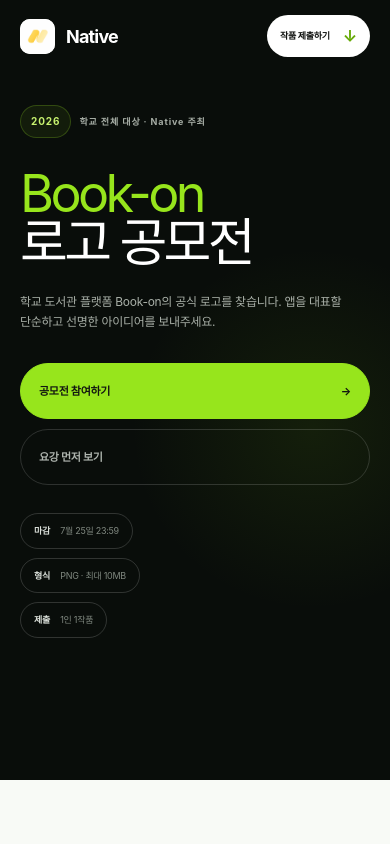
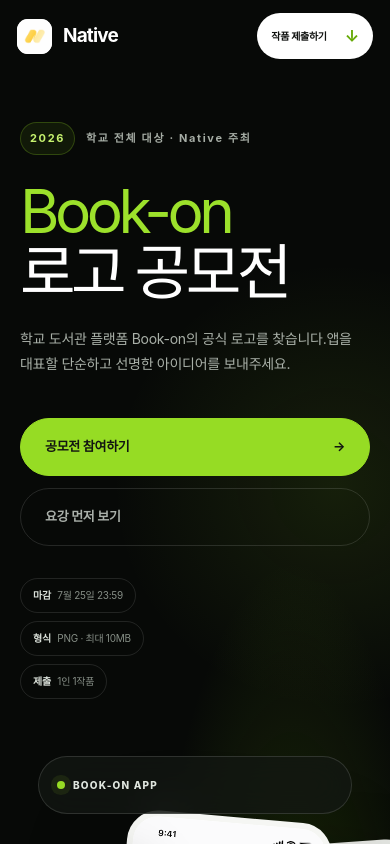
Before and after one commit to team-native/native-official-web, a Next.js app: page /book-on-logo-contest in a window 390 px wide. Shown: the top 844 px of the page. Built offline with nearby package versions, Linux system fonts and the light colour scheme.

Commit message:
fix: restore original contest hero layout

```diff
--- a/app/book-on-logo-contest/contest.css
+++ b/app/book-on-logo-contest/contest.css
@@ -368,57 +368,3 @@
   .hero-phone-detail { right: -58px; bottom: 33px; width: 172px; height: 373px; }
   .hero-usage { left: 7px; bottom: 18px; }
 }
-
-/* Restored text-first contest hero */
-.contest-header { width: min(1120px, calc(100% - 96px)); grid-template-columns: 1fr auto; }
-.contest-header > .contest-brand { justify-self: start; }
-.contest-header .contest-brand { font-size: 24px; }
-.contest-header .contest-brand > span { width: 52px; height: 52px; border-radius: 15px; }
-.contest-header nav { grid-column: 2; }
-.contest-header-cta { height: 64px; padding: 0 22px; gap: 28px; font-size: 13px; }
-.contest-header-cta span { font-size: 22px; }
-.contest-hero {
-  min-height: max(980px, 100svh);
-  padding: 160px 0 50px;
-  display: block;
-  border-radius: 0;
-  background: radial-gradient(circle at 80% 55%, rgba(111, 175, 18, .11), transparent 34%), #090d0a;
-}
-.contest-hero-copy { width: min(1120px, calc(100% - 96px)); max-width: none; margin-inline: auto; }
-.contest-eyebrow { font-size: 13px; }
-.contest-eyebrow span { padding: 10px 15px; font-size: 14px; }
-.contest-hero h1 { max-width: none; margin: 42px 0 30px; font-size: clamp(72px, 6.8vw, 100px); line-height: .94; letter-spacing: -.07em; }
-.contest-hero h1 em { color: #97e51c; }
-.contest-hero-copy > p { max-width: 820px; color: #a8afa7; font-size: 18px; line-height: 1.65; }
-.contest-hero-actions { width: 100%; margin-top: 52px; align-items: stretch; flex-direction: column; gap: 14px; }
-.contest-hero-actions a { width: 100%; height: 78px; padding: 0 36px; justify-content: space-between; border-color: rgba(255,255,255,.15); color: #afb5af; font-size: 15px; }
-.contest-hero-actions a:first-child { border-color: #97e51c; background: #97e51c; color: #121611; }
-.contest-hero-facts { margin-top: 44px; display: flex; align-items: flex-start; flex-direction: column; gap: 12px; }
-.contest-hero-facts span { width: fit-content; padding: 12px 17px; border-color: rgba(255,255,255,.16); color: #7f877f; font-size: 12px; }
-.contest-hero-facts b { margin-right: 8px; color: #d9ded8; }
-
-@media (max-width: 1050px) and (min-width: 761px) {
-  .contest-header, .contest-hero-copy { width: min(840px, calc(100% - 80px)); }
-  .contest-hero { min-height: 900px; padding-top: 140px; }
-  .contest-hero h1 { margin-top: 38px; font-size: clamp(68px, 7.2vw, 76px); }
-  .contest-hero-actions { margin-top: 44px; }
-  .contest-hero-actions a { height: 70px; }
-}
-
-@media (max-width: 760px) {
-  .contest-header { width: calc(100% - 40px); height: 72px; }
-  .contest-header .contest-brand { font-size: 18px; }
-  .contest-header .contest-brand > span { width: 35px; height: 35px; border-radius: 10px; }
-  .contest-header-cta { height: 42px; padding: 0 13px; gap: 13px; font-size: 9px; }
-  .contest-header-cta span { font-size: 16px; }
-  .contest-hero { min-height: 780px; padding: 105px 20px 48px; }
-  .contest-hero-copy { width: 100%; margin-inline: 0; }
-  .contest-eyebrow { gap: 8px; font-size: 9px; letter-spacing: .1em; }
-  .contest-eyebrow span { padding: 8px 10px; font-size: 10px; }
-  .contest-hero h1 { margin: 32px 0 24px; font-size: clamp(52px, 9vw, 60px); }
-  .contest-hero-copy > p { font-size: 12px; }
-  .contest-hero-actions { margin-top: 32px; gap: 10px; }
-  .contest-hero-actions a { height: 56px; padding-inline: 18px; font-size: 11px; }
-  .contest-hero-facts { margin-top: 28px; gap: 9px; }
-  .contest-hero-facts span { padding: 10px 13px; font-size: 9px; }
-}
--- a/app/book-on-logo-contest/page.tsx
+++ b/app/book-on-logo-contest/page.tsx
@@ -129,17 +129,26 @@
     <main className="contest-page">
       <header className="contest-header">
         <a className="contest-brand" href="/" aria-label="Native 홈페이지"><span><Image src="/native-logo.png" alt="" fill sizes="36px" unoptimized /></span><b>Native</b></a>
-        <nav aria-label="공모전 메뉴"><a className="contest-header-cta" href="#submit">작품 제출하기 <span>↓</span></a></nav>
+        <div className="contest-header-label"><i /> BOOK-ON 로고 공모전</div>
+        <nav aria-label="공모전 메뉴"><a href="#guide">공모 요강</a><a href="#prize">시상 안내</a><a className="contest-header-cta" href="#submit">작품 제출하기 <span>↓</span></a></nav>
       </header>
 
       <section className="contest-hero">
         <div className="contest-hero-copy">
           <div className="contest-eyebrow"><span>2026</span> 학교 전체 대상 · Native 주최</div>
           <h1><em>Book-on</em><br />로고 공모전</h1>
-          <p>학교 도서관 플랫폼 Book-on의 공식 로고를 찾습니다. 앱을 대표할 단순하고 선명한 아이디어를 보내주세요.</p>
+          <p>학교 도서관 플랫폼 Book-on의 공식 로고를 찾습니다.<br />앱을 대표할 단순하고 선명한 아이디어를 보내주세요.</p>
           <div className="contest-hero-actions"><a href="#submit">공모전 참여하기 <span>→</span></a><a href="#guide">요강 먼저 보기</a></div>
           <div className="contest-hero-facts"><span><b>마감</b> 7월 25일 23:59</span><span><b>형식</b> PNG · 최대 10MB</span><span><b>제출</b> 1인 1작품</span></div>
         </div>
+        <div className="contest-hero-product">
+          <div className="hero-product-head"><span><i /> BOOK-ON APP</span><small>공식 로고 적용 예시</small></div>
+          <div className="hero-logo-placeholder"><small>이 자리에</small><strong>?</strong><b>여러분의 로고가 들어갑니다</b></div>
+          <div className="hero-phone hero-phone-home"><Image src="/book-on.png" alt="Book-on 홈 화면" fill sizes="260px" unoptimized /></div>
+          <div className="hero-phone hero-phone-detail"><Image src="/bookon-detail.png" alt="Book-on 도서 상세 화면" fill sizes="220px" unoptimized /></div>
+          <div className="hero-usage"><span>앱 아이콘</span><span>시작 화면</span><span>포스터</span></div>
+        </div>
+        <div className="contest-hero-meta"><div><small>주최</small><b>Native</b></div><div><small>접수 마감</small><b>2026. 07. 25 · 23:59</b></div><div><small>1등 상금</small><b>15,000원</b></div></div>
       </section>
 
       <section className="contest-intro contest-shell" id="guide">
```
